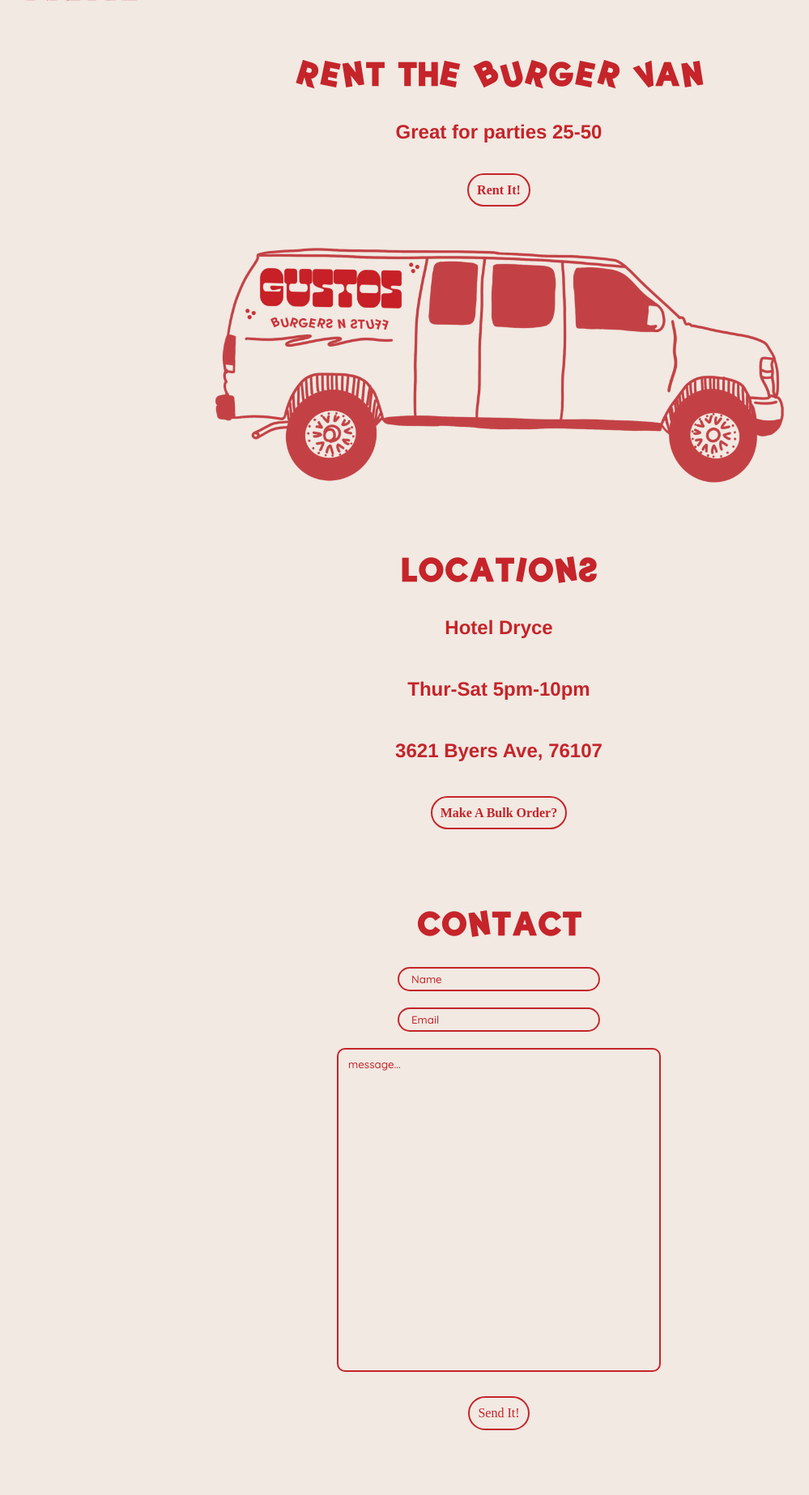
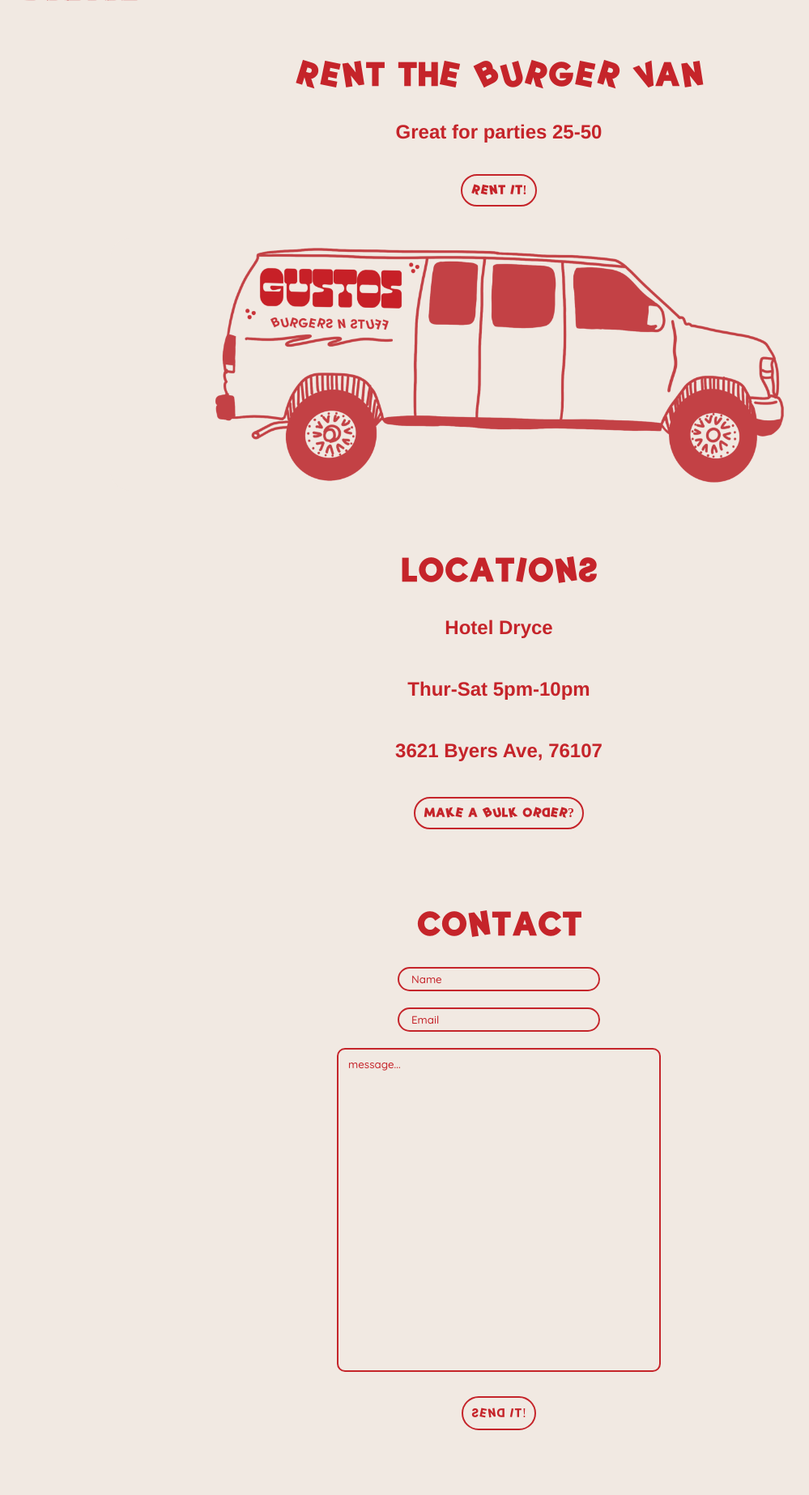
Before and after one commit to jalva00T/gustos, a PHP site: page / in a window 1280 px wide. Shown: the part 62-1908 px from the top of the page at 81% size, without its empty margins (24-1023 px from the left). Run offline with PHP 8.4, Linux system fonts and the light colour scheme.

Commit message:
FIXED font.

```diff
--- a/css/gustos.css
+++ b/css/gustos.css
@@ -295,7 +295,7 @@ input:checked+.slider:before {
     border: #C5242A 2px solid;
     border-radius: 25px;
     padding: 10px;
-    font-family: 'dyslexic_-_blackregular';
+    font-family: dyslexic;
 }
 
 .rentals_container a:hover {
@@ -380,7 +380,7 @@ input:checked+.slider:before {
     border: #C5242A 2px solid;
     border-radius: 25px;
     padding: 10px;
-    font-family: 'dyslexic_-_blackregular';
+    font-family: dyslexic;
 }
 
 .locations a:hover {
@@ -467,7 +467,7 @@ textarea:focus {
     padding: 10px;
     font-size: 16px;
     cursor: pointer;
-    font-family: 'dyslexic_-_blackregular';
+    font-family: dyslexic;
 }
 
 .form_btn {
--- a/css/menu3.css
+++ b/css/menu3.css
@@ -43,7 +43,7 @@ p {
     font-family: dyslexic;
     /* src: url('dyslexic_font-webfont.woff2') format('woff2'),
          url('dyslexic_font-webfont.woff') format('woff'); */
-    src: url('css/fonts/dyslexic_font.otf');
+    src: url(../fonts/dyslexic_font.otf);
 }
 
 /************
```
